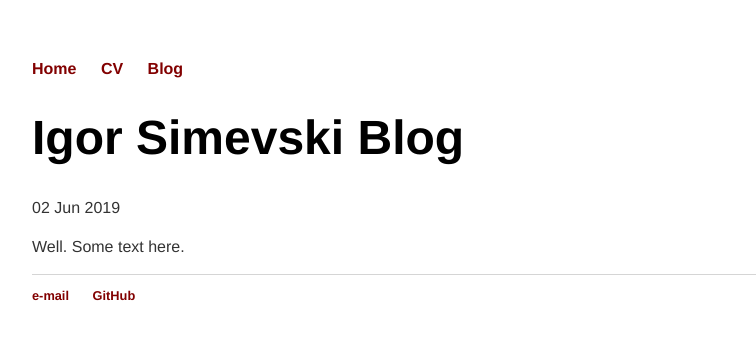
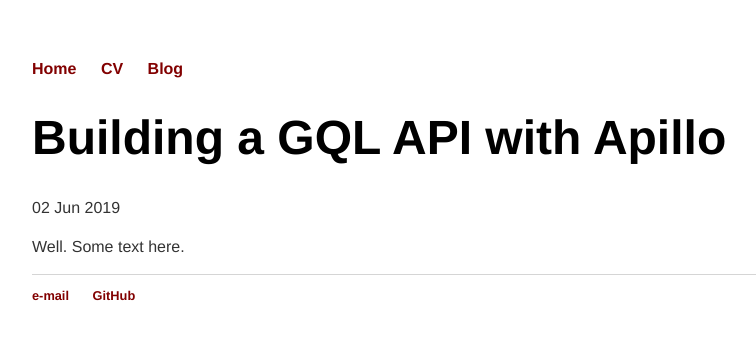
Before and after one commit to igorsimevski/igorsimevski.github.io, a Jekyll site: the page built from _posts/2019-06-02-buiding-gql-api-with-apollo.md, in a window 1280 px wide. Shown: the top 340 px of the page, without its empty margins (160-916 px from the left). Built offline with Jekyll 4.4.1, drawn with Linux system fonts in a browser that asks for light colours.

Commit message:
Update and rename 2019-06-02-igor-simevski-blog.md to 2019-06-02-buiding-gql-api-with-apollo.md

```diff
--- a/_posts/2019-06-02-igor-simevski-blog.md
+++ b/_posts/2019-06-02-buiding-gql-api-with-apollo.md
@@ -1,6 +1,6 @@
 ---
 layout: post
-title: "Igor Simevski Blog"
+title: "Building a GQL API with Apillo"
 date: 2019-06-02
 ---
 
```
